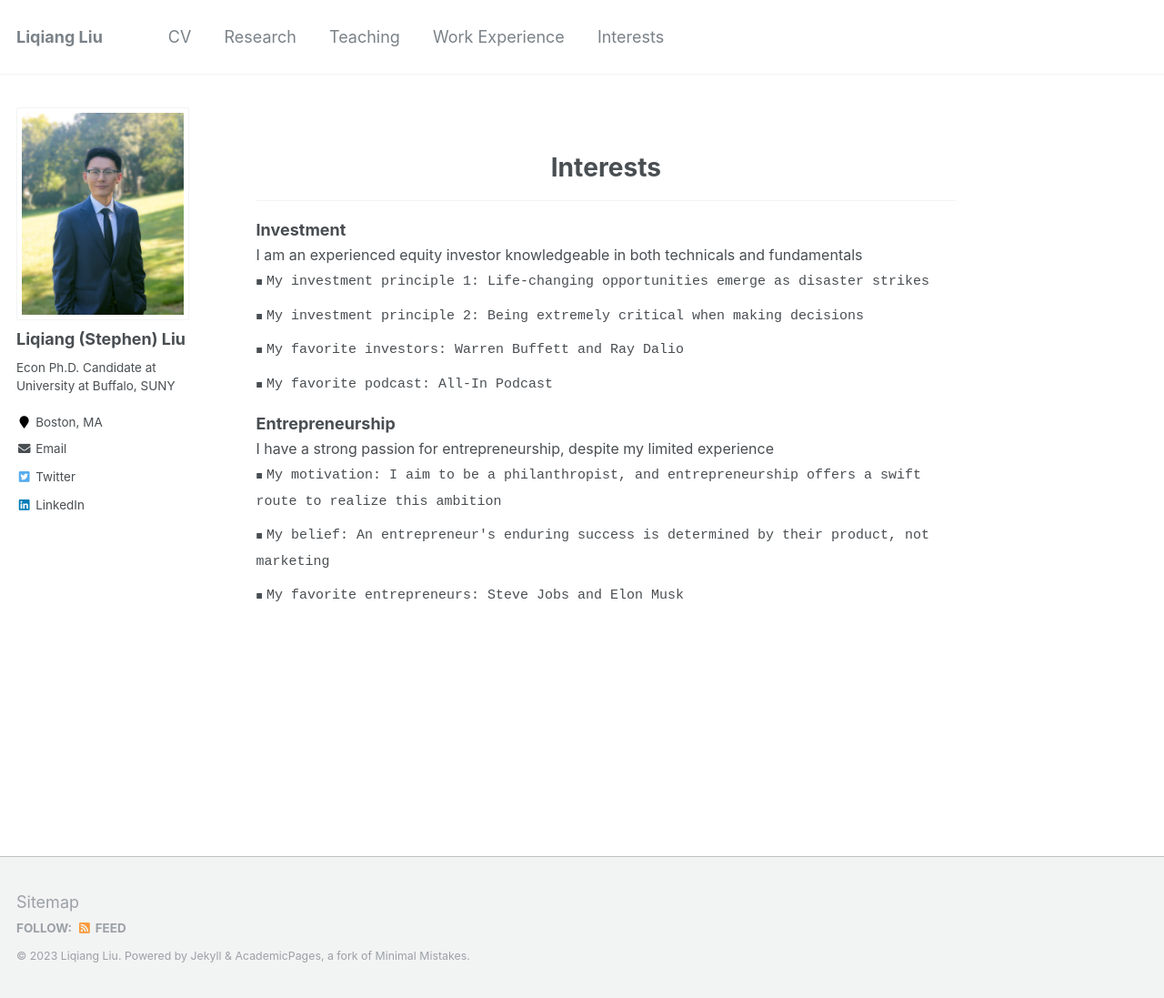
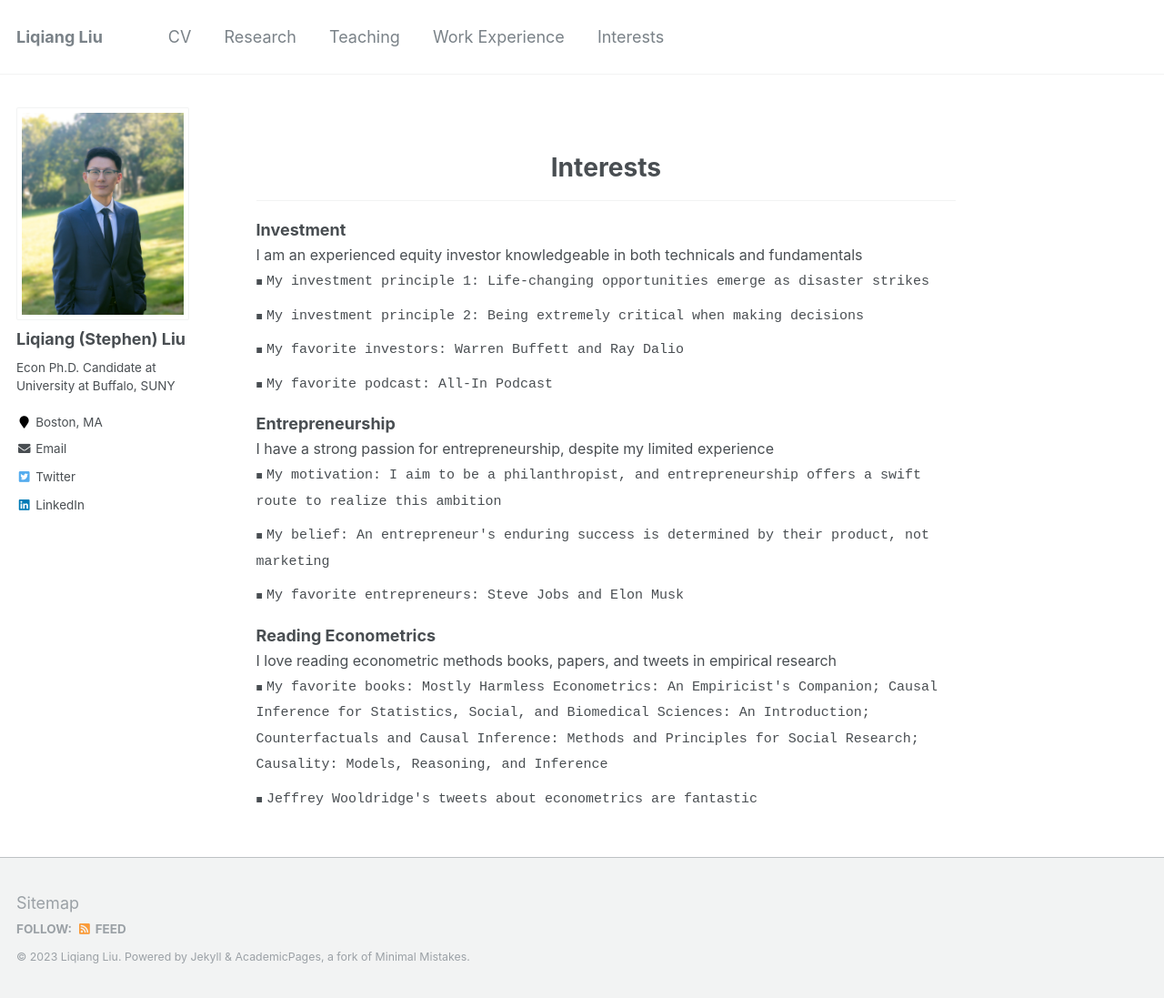
Before and after one commit to Liqiang-Liu/Liqiang-Liu.github.io, a Jekyll site: the page built from _pages/interests.md, in a window 1280 px wide and 1097 px high. Shown: the whole window at 91% size. Built offline with Jekyll 4.4.1, drawn with Linux system fonts in a browser that asks for light colours.

Commit message:
Update interests.md

```diff
--- a/_pages/interests.md
+++ b/_pages/interests.md
@@ -47,3 +47,14 @@ redirect_from:
       <li><span style="font-size: 15px; font-family: monospace;">My favorite entrepreneurs: Steve Jobs and Elon Musk</span></li>
      </ul>
 </ul>
+
+
+
+<ul class="custom-bullet">
+<span style="font-size: 18px;"><strong>Reading Econometrics</strong></span><br>
+  <span style="font-size: 16px;">I love reading econometric methods books, papers, and tweets in empirical research</span>
+    <ul class="custom-bullet">
+      <li><span style="font-size: 15px; font-family: monospace;">My favorite books: Mostly Harmless Econometrics: An Empiricist's Companion; Causal Inference for Statistics, Social, and Biomedical Sciences: An Introduction; Counterfactuals and Causal Inference: Methods and Principles for Social Research; Causality: Models, Reasoning, and Inference</span></li>
+      <li><span style="font-size: 15px; font-family: monospace;">Jeffrey Wooldridge's tweets about econometrics are fantastic</span></li>
+     </ul>
+</ul>
```
